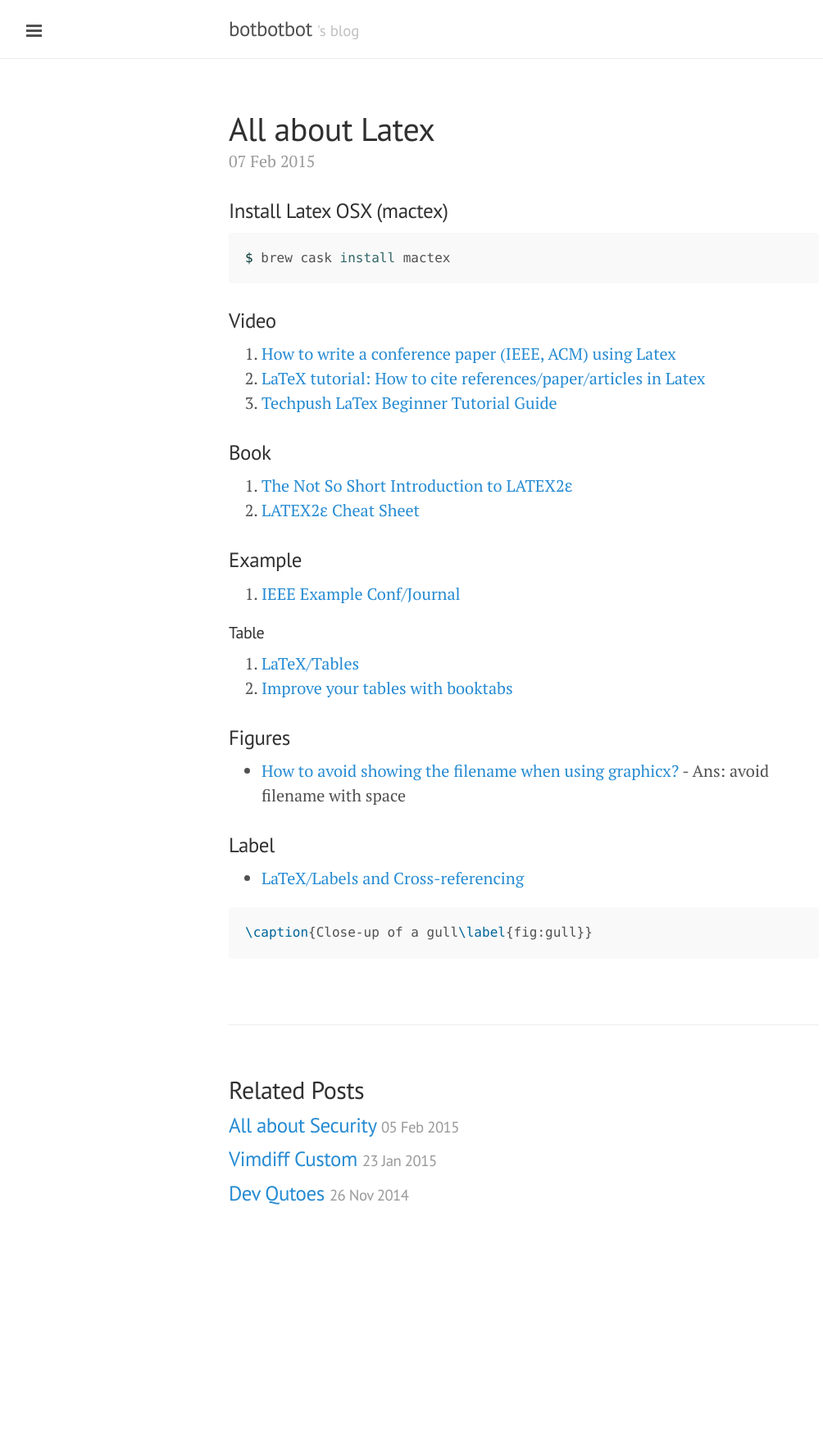
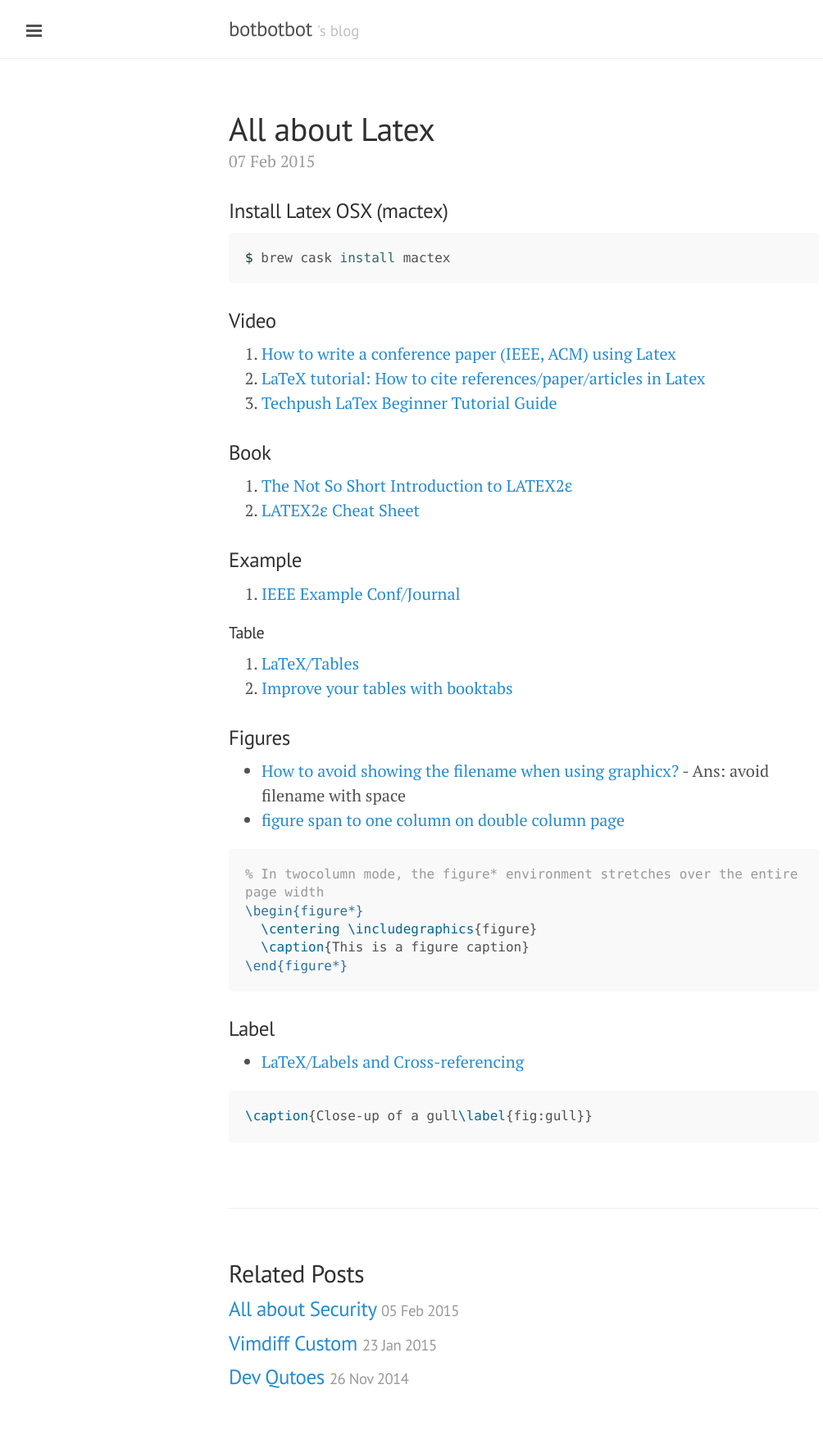
Before and after one commit to ibotdotout/ibotdotout.github.io, a Jekyll site: the page built from _posts/2015-02-07-latex.md, in a window 1280 px wide. Shown: the whole page at 82% size, without its empty margins (1-1005 px from the left). Built offline with Jekyll 4.4.1, drawn with Linux system fonts in a browser that asks for light colours; Markdown is read by kramdown in place of the engine named in the settings; before the commit the page ends 1532 px from its top, so only the background shows below that.

Commit message:
Update 2015-02-07-latex.md

````diff
--- a/_posts/2015-02-07-latex.md
+++ b/_posts/2015-02-07-latex.md
@@ -30,6 +30,15 @@ $ brew cask install mactex
 
 ### Figures
 - [How to avoid showing the filename when using graphicx?](http://tex.stackexchange.com/questions/4129/how-to-avoid-showing-the-filename-when-using-graphicx) - Ans: avoid filename with space
+- [figure span to one column on double column page](http://tex.stackexchange.com/questions/34063/figure-span-to-one-column-on-double-column-page)
+
+```tex
+% In twocolumn mode, the figure* environment stretches over the entire page width
+\begin{figure*}
+  \centering \includegraphics{figure}
+  \caption{This is a figure caption}
+\end{figure*}
+```
 
 ### Label
 - [LaTeX/Labels and Cross-referencing](http://en.wikibooks.org/wiki/LaTeX/Labels_and_Cross-referencing)
````
